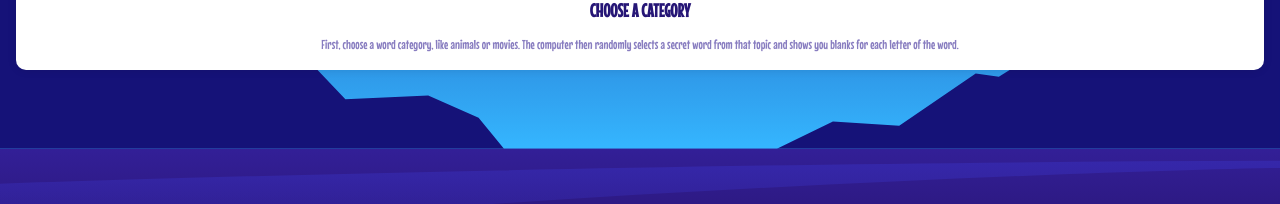
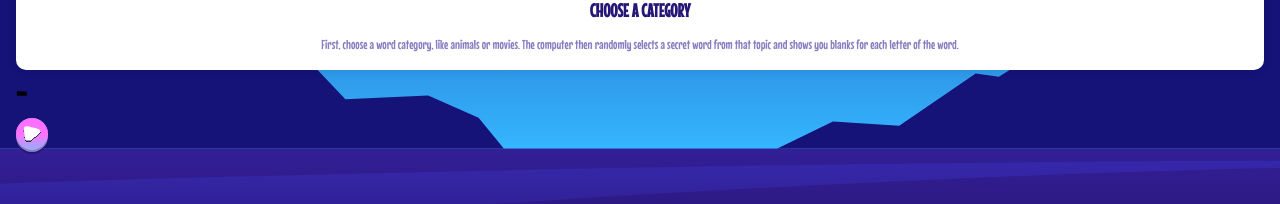
Before and after one commit to g1alexander/hangman_game, a Next.js app: page / in a window 1280 px wide. Shown: the part 501-705 px from the top of the page. Built offline with nearby package versions, Linux system fonts and the light colour scheme.

Commit message:
feat: btn play

```diff
--- /dev/null
+++ b/src/app/components/ButtonPlay.tsx
@@ -0,0 +1,56 @@
+export default function ButtonPlay() {
+  return (
+    <button className="btn-play-blue">
+      <div className="btn-play-purple">
+        <div className="btn-play">
+          <svg
+            xmlns="http://www.w3.org/2000/svg"
+            width="67"
+            height="64"
+            fill="none"
+            viewBox="0 0 67 64"
+          >
+            <g filter="url(#a)">
+              <path
+                fill="#fff"
+                d="m3.381 33.397-.283-1.845C.658 15.62-.563 7.654 4.026 3.32 8.616-1.013 16.31.84 31.7 4.545l2.035.49c21.007 5.058 31.51 7.587 33.051 15.019 1.541 7.431-7.06 14.08-24.26 27.376l-1.753 1.355c-13.98 10.808-20.972 16.212-27.15 13.67-6.18-2.543-7.534-11.382-10.242-29.058Z"
+              />
+            </g>
+            <defs>
+              <filter
+                id="a"
+                width="66.038"
+                height="62.264"
+                x=".925"
+                y=".811"
+                color-interpolation-filters="sRGB"
+                filterUnits="userSpaceOnUse"
+              >
+                <feFlood flood-opacity="0" result="BackgroundImageFix" />
+                <feBlend
+                  in="SourceGraphic"
+                  in2="BackgroundImageFix"
+                  result="shape"
+                />
+                <feColorMatrix
+                  in="SourceAlpha"
+                  result="hardAlpha"
+                  values="0 0 0 0 0 0 0 0 0 0 0 0 0 0 0 0 0 0 127 0"
+                />
+                <feOffset dy="-6" />
+                <feComposite
+                  in2="hardAlpha"
+                  k2="-1"
+                  k3="1"
+                  operator="arithmetic"
+                />
+                <feColorMatrix values="0 0 0 0 0.141176 0 0 0 0 0.188235 0 0 0 0 0.254902 0 0 0 1 0" />
+                <feBlend in2="shape" result="effect1_innerShadow_15_637" />
+              </filter>
+            </defs>
+          </svg>
+        </div>
+      </div>
+    </button>
+  );
+}
--- a/src/app/page.tsx
+++ b/src/app/page.tsx
@@ -3,6 +3,7 @@ import PlayableLetter from "./components/PlayableLetter";
 import KeyboardLetter from "./components/KeyboardLetter";
 import SelectableCategory from "./components/SelectableCategory";
 import TutorialCard from "./components/TutorialCard";
+import ButtonPlay from "./components/ButtonPlay";
 
 export default function Home() {
   return (
@@ -26,6 +27,9 @@ export default function Home() {
         title="Choose a category"
         description="First, choose a word category, like animals or movies. The computer then randomly selects a secret word from that topic and shows you blanks for each letter of the word."
       />
+      <h1>-</h1>
+
+      <ButtonPlay />
     </main>
   );
 }
--- a/src/app/styles/globals.css
+++ b/src/app/styles/globals.css
@@ -29,6 +29,42 @@ body {
   background-repeat: no-repeat;
   /* height: 100vh; */
   margin: 1rem;
+}
+
+.btn-play {
+  border: none;
+  border-radius: 50px;
+  padding: 0.5rem 0.25rem;
+  background: linear-gradient(
+    180deg,
+    rgba(var(--color-pink), 1) 50%,
+    rgba(var(--color-blue-gradient-hover), 1) 100%
+  );
+}
+.btn-play:hover {
+  background: linear-gradient(
+    180deg,
+    rgba(var(--color-pink-hover), 1) 50%,
+    rgba(var(--color-blue-gradient-hover), 1) 100%
+  );
+}
+.btn-play-blue {
+  background-color: rgba(var(--color-dark-navy), 1);
+  padding-bottom: 0.1rem;
+  border: none;
+  border-radius: 50px;
+}
+.btn-play-purple {
+  background-color: rgba(var(--color-purple), 1);
+  border-radius: 50px;
+  padding-bottom: 0.1rem;
+}
+.btn-play svg {
+  width: 1.5rem;
+  height: 1rem;
+}
+.btn-play:hover {
+  background-color: rgba(var(--color-blue-hover), 1);
 }
 
 .tutorial-card {
```
